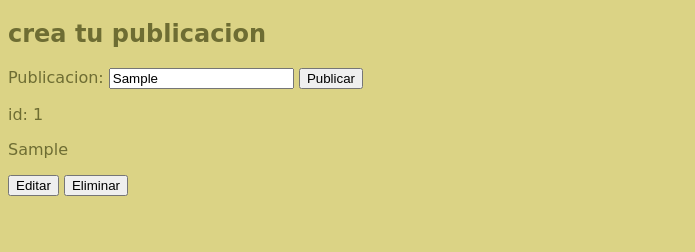
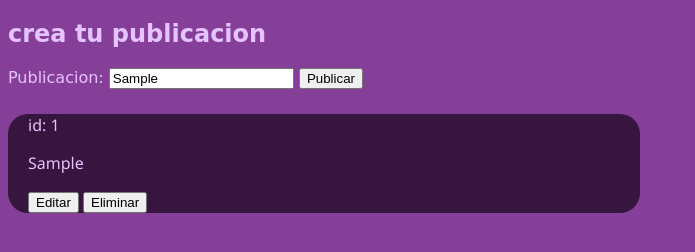
Before and after one commit to p4t04n0s/4emiapp, a plain HTML site: page index.html in a window 1280 px wide. Both pictures are taken after typing "Sample" into the empty fields and a click on the input "Publicar". Shown: the whole page, without its empty margins (0-695 px from the left). Drawn offline with Linux system fonts and the light colour scheme.

Commit message:
Add ManejoArray.js

```diff
--- a/main.js
+++ b/main.js
@@ -16,6 +16,16 @@ formulario.addEventListener("submit", (e)=>{
 
 
 function editar(e){
+    const parrafo = e.parentElement.querySelector("p:nth-child(2)");
+    if (e.textContent == "Editar") {
+        parrafo.contentEditable = true;
+        e.textContent = "Guardar";
+        parrafo.focus();
+    }
+    else {
+    e.textContent = "Editar"
+    parrafo.contentEditable = false;
+    }
 }
 
 function eliminar(e){
--- /dev/null
+++ b/manejoarray.js
@@ -0,0 +1 @@
+console.log("Hola quokka");
--- a/style.css
+++ b/style.css
@@ -1,5 +1,18 @@
 body{
-    background-color: #dbd385;
-    color: rgb(110, 109, 51);
+    background-color: #853f98;
+    color: rgb(228, 195, 255);
     font-family: cursive;
 }
+
+.publicacion{
+    background-color: #36163f;
+    display: flex;
+    display: block;
+
+    font-family: 'Segoe UI', Tahoma, Geneva, Verdana, sans-serif;
+    margin-right: 50%;
+    margin-top: 2%;
+    border-radius: 20px;
+    padding-left: 20px;
+
+}
```
